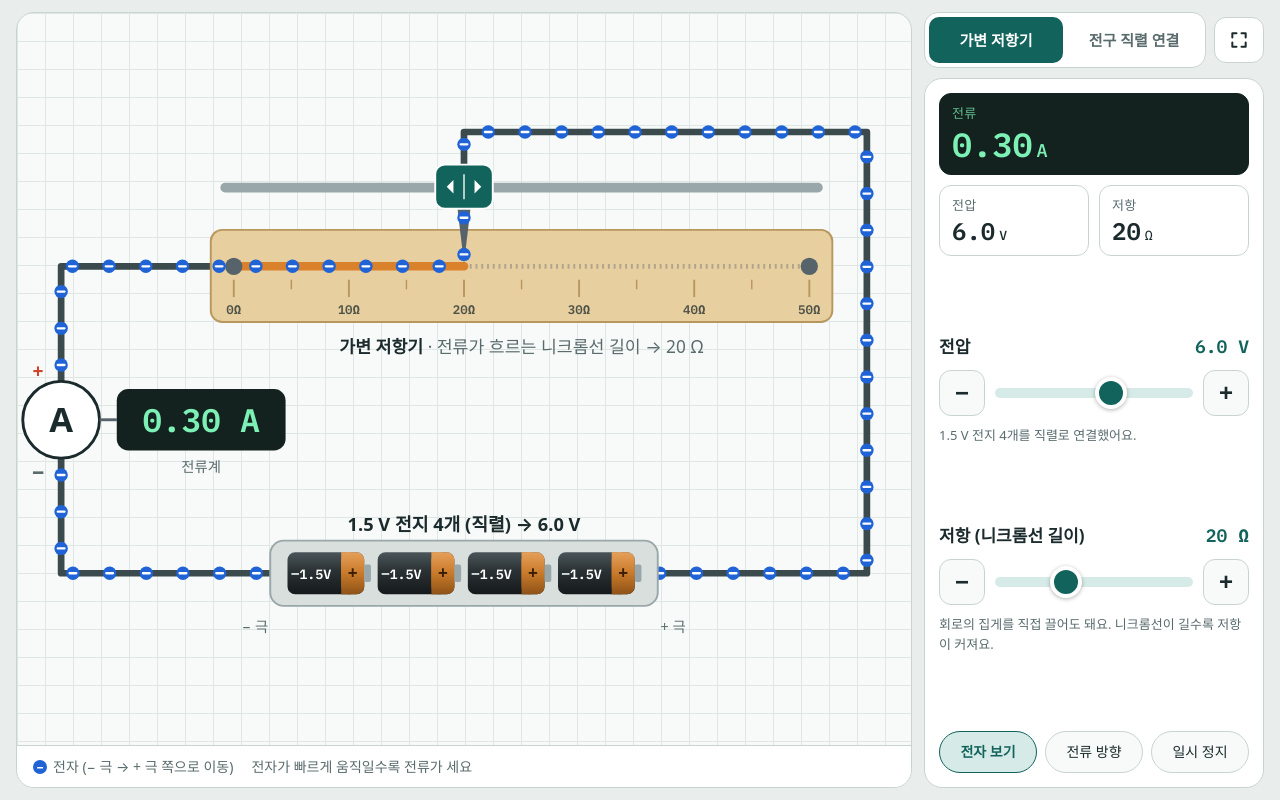
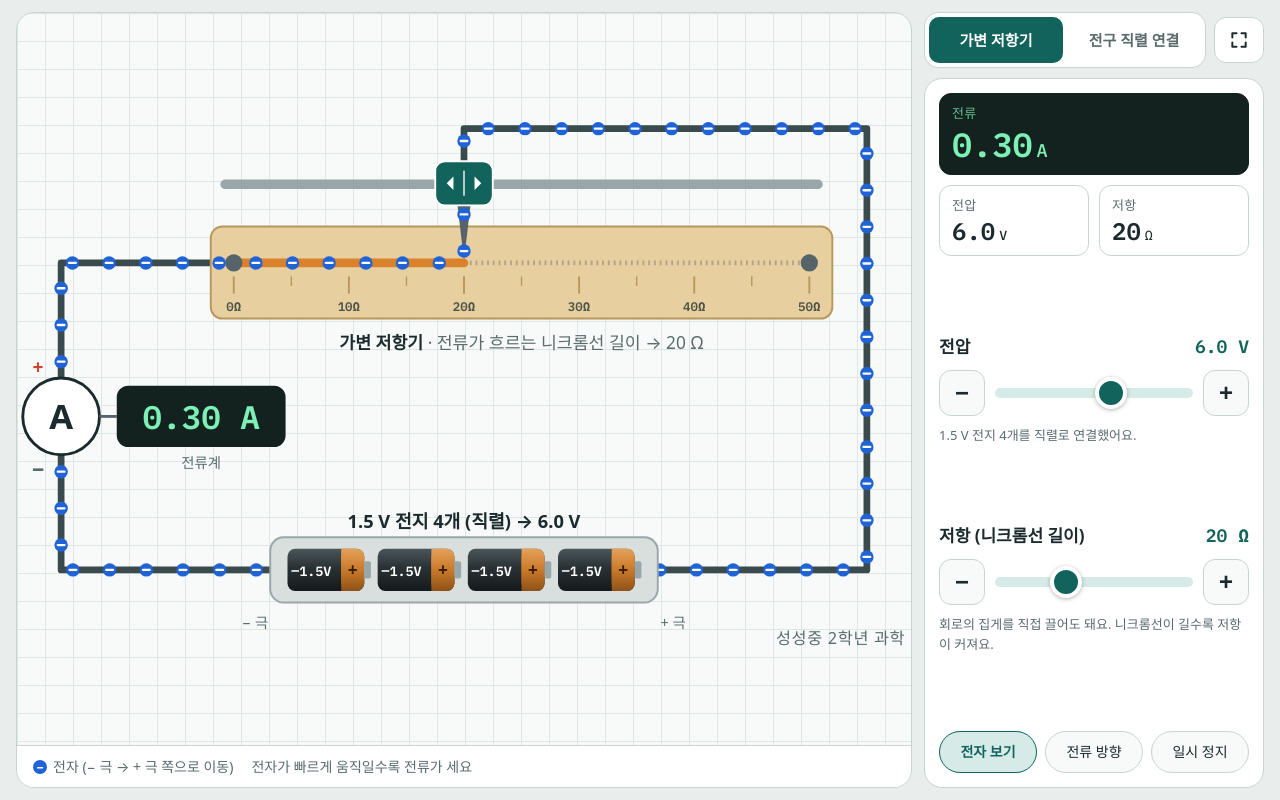
Before and after one commit to sungkyoung10-creator/sungsungscience, a plain HTML site: page index.html in a window 1280 px wide. Drawn offline with Linux system fonts and the light colour scheme; a web font is replaced by a local one.

Commit message:
Add files via upload

```diff
--- a/index.html
+++ b/index.html
@@ -270,7 +270,7 @@ footer{font-size:12px;color:var(--muted)}
 
   <div class="main">
     <section class="stage" aria-label="전기 회로">
-      <svg id="circuit" viewBox="34 40 932 555" preserveAspectRatio="xMidYMid meet" role="img" aria-label="전지, 전류계, 저항이 연결된 회로">
+      <svg id="circuit" viewBox="34 40 932 562" preserveAspectRatio="xMidYMid meet" role="img" aria-label="전지, 전류계, 저항이 연결된 회로">
         <defs>
           <linearGradient id="cellBody" x1="0" y1="0" x2="0" y2="1">
             <stop offset="0" stop-color="#4b565a"/><stop offset=".45" stop-color="#2a3134"/><stop offset="1" stop-color="#15191b"/>
@@ -288,6 +288,7 @@ footer{font-size:12px;color:var(--muted)}
         <g id="gElectrons"></g>
         <g id="gParts"></g>
         <g id="gArrows"></g>
+        <text x="960" y="597" text-anchor="end" font-size="17" class="tm" style="letter-spacing:.04em">성성중 2학년 과학</text>
         <rect id="dragZone" x="236" y="80" width="648" height="180" fill="transparent" style="cursor:ew-resize" hidden></rect>
       </svg>
       <div class="legend">
```
